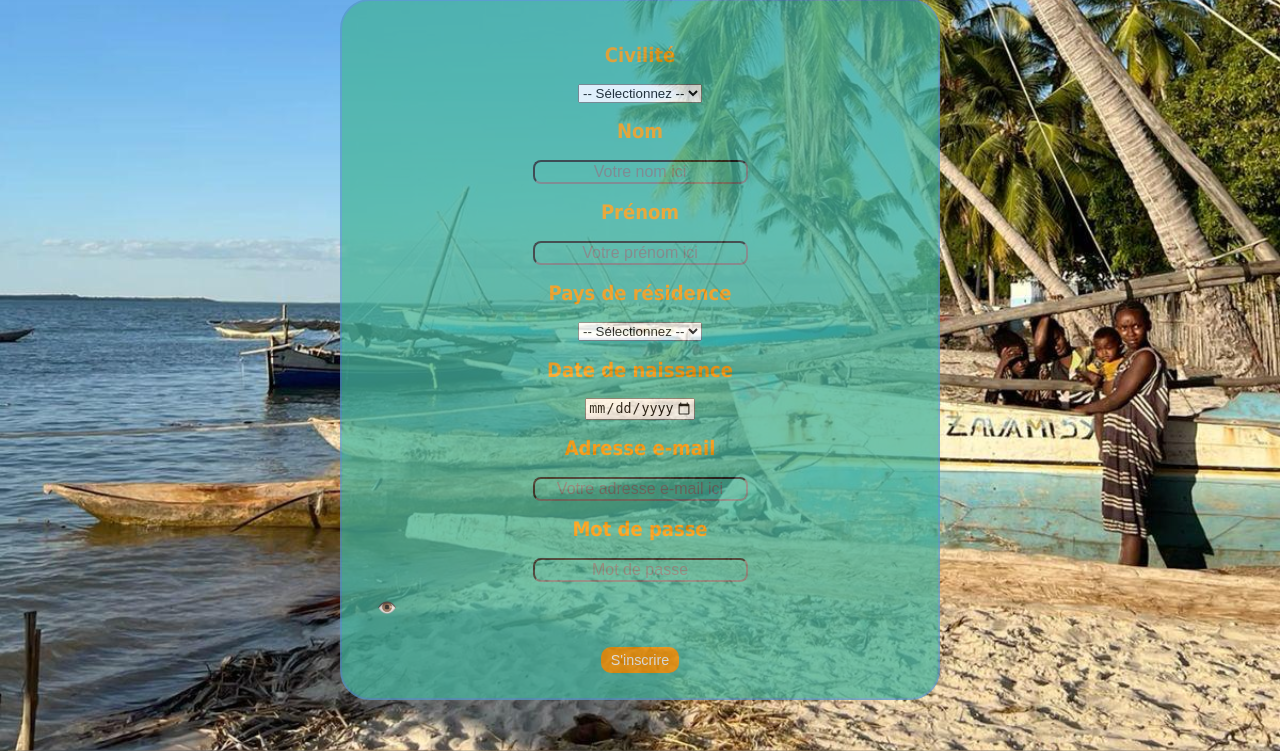
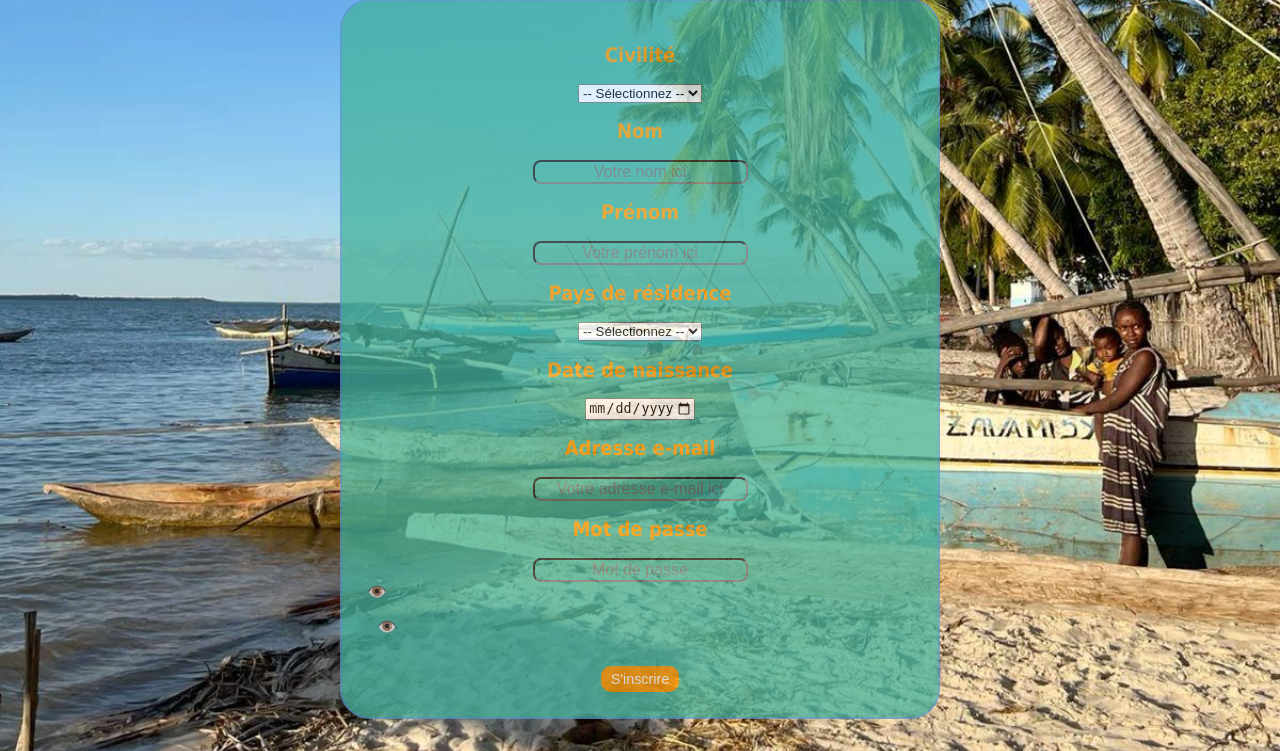
Before and after one commit to Sira-la-Staaar/Click-journeY_MIM_G, a PHP site: page /inscription.php in a window 1280 px wide. Shown: the part 763-1514 px from the top of the page. Run offline with PHP 8.4, Linux system fonts and the light colour scheme.

Commit message:
Update inscription.php

```diff
--- a/Phase_3/inscription.php
+++ b/Phase_3/inscription.php
@@ -77,6 +77,7 @@
   <div class="input box">
     <h2 class="aida2">Mot de passe</h2>
     <input type="password" class="input-box" placeholder="Mot de passe"required minlength="8">
+    <span id="togglePassword" style="cursor:pointer">👁️</span>
   </div>
 
 <?php
```
